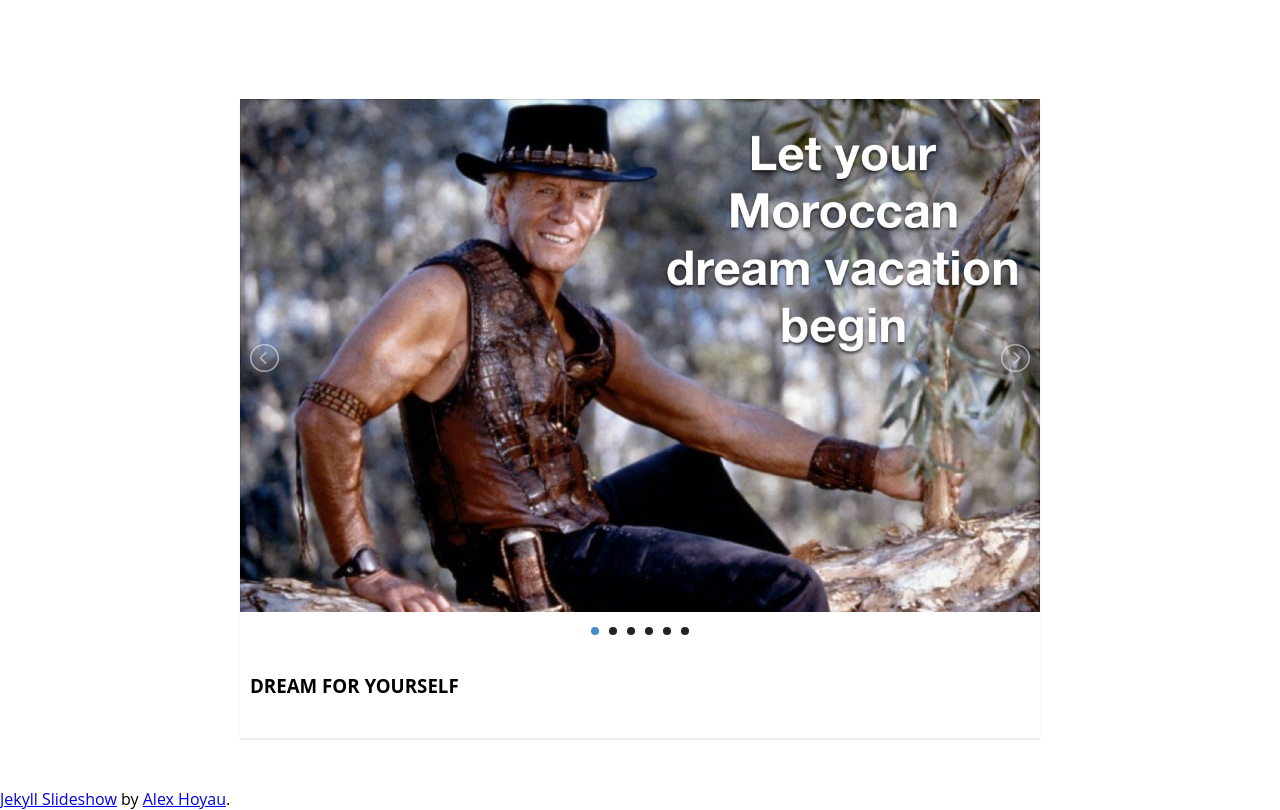
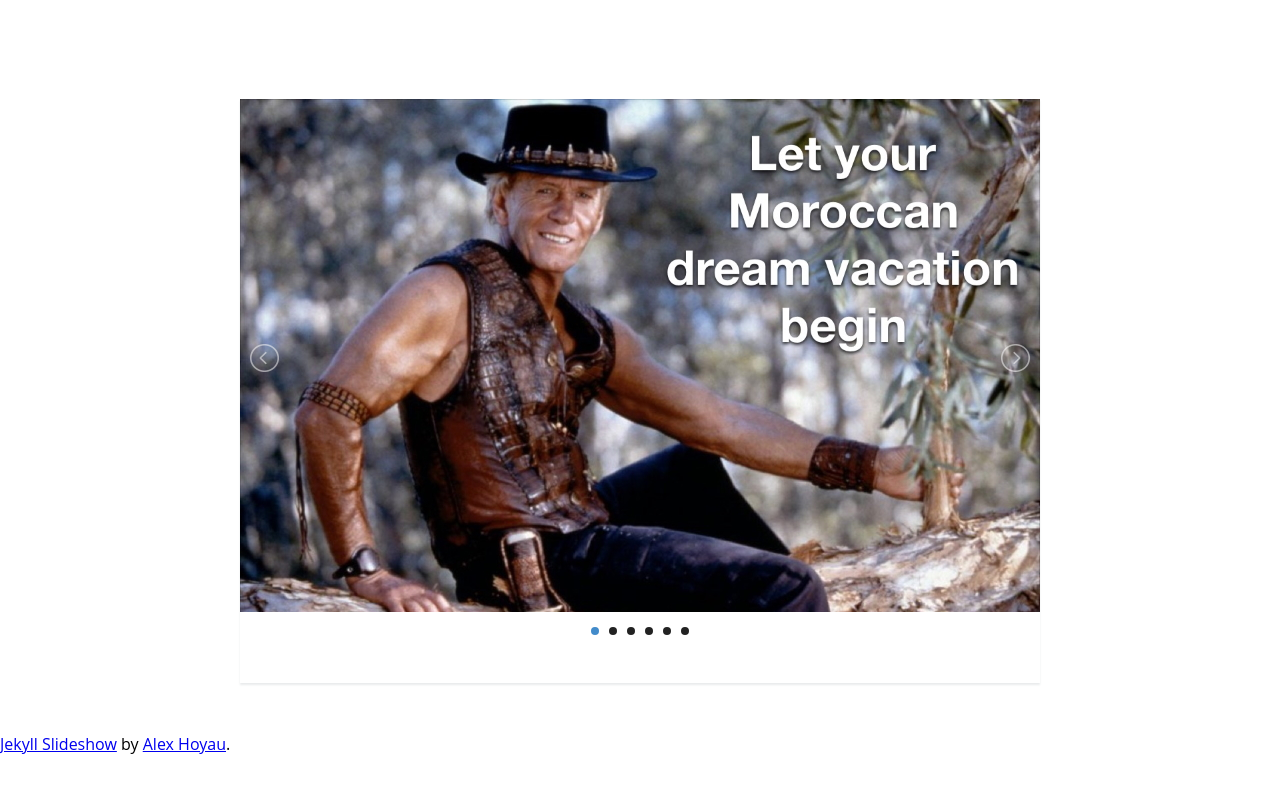
Before and after one commit to BPBall/BPBall.github.io, a Jekyll site: the page built from index.html, in a window 1280 px wide. Shown: the part 476-1286 px from the top of the page. Built offline with Jekyll 4.4.1, drawn with Linux system fonts in a browser that asks for light colours; nearby versions of some CDN libraries; after the commit the page ends 1231 px from its top, so only the background shows below that.

Commit message:
Update index.html

```diff
--- a/index.html
+++ b/index.html
@@ -9,8 +9,6 @@ title: Dream My Destiny
 	<article class="slide">
 		<iframe class="slideshow-iframe" src="{{ site.github.url }}{{ slide.url }}"></iframe>
 		<div class="sub-slideshow">
-			<h3>{{ slide.title }}</h3>
-			</div>
 		</div>
 	</article>
 	{% endfor %}
```
